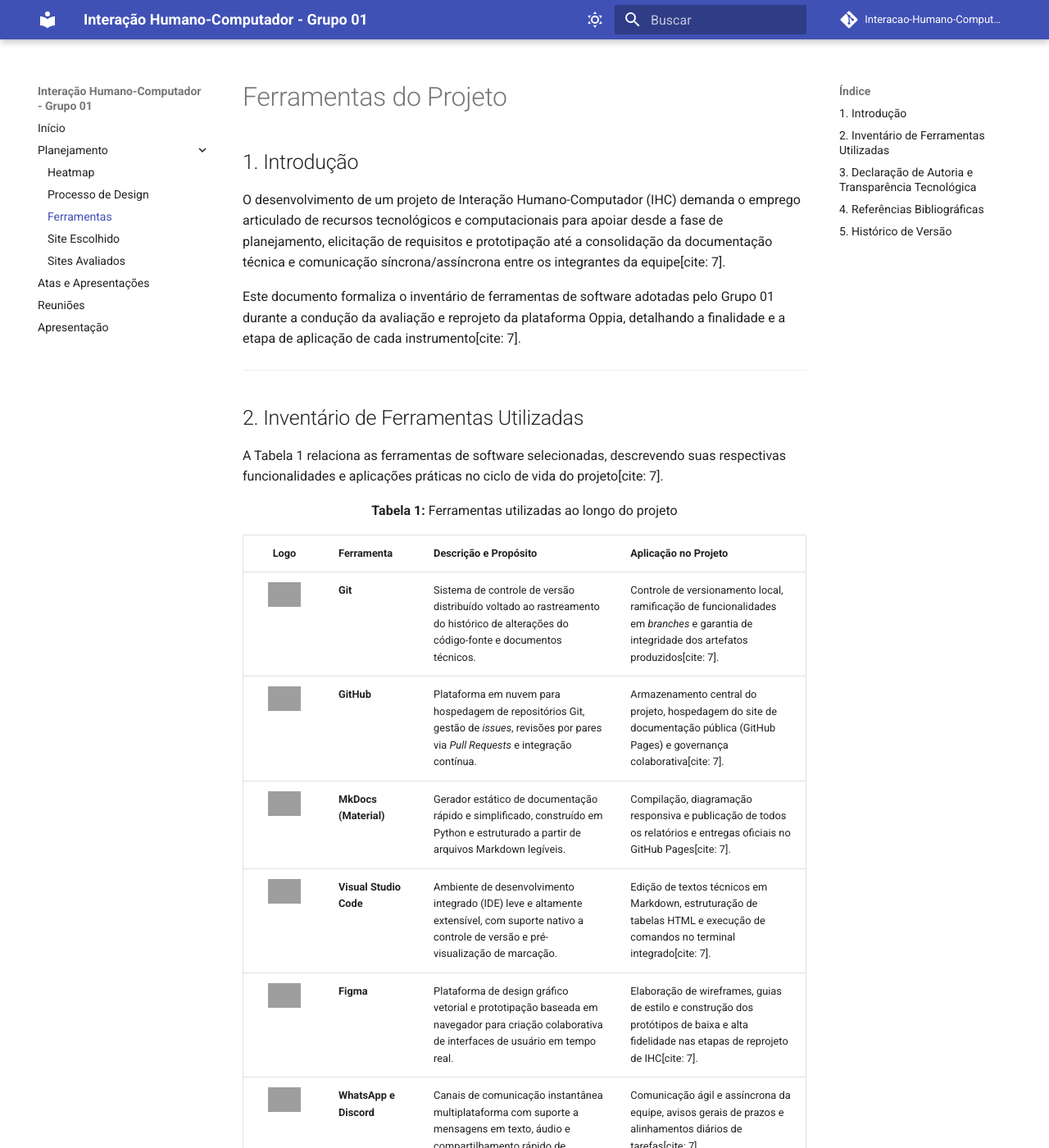
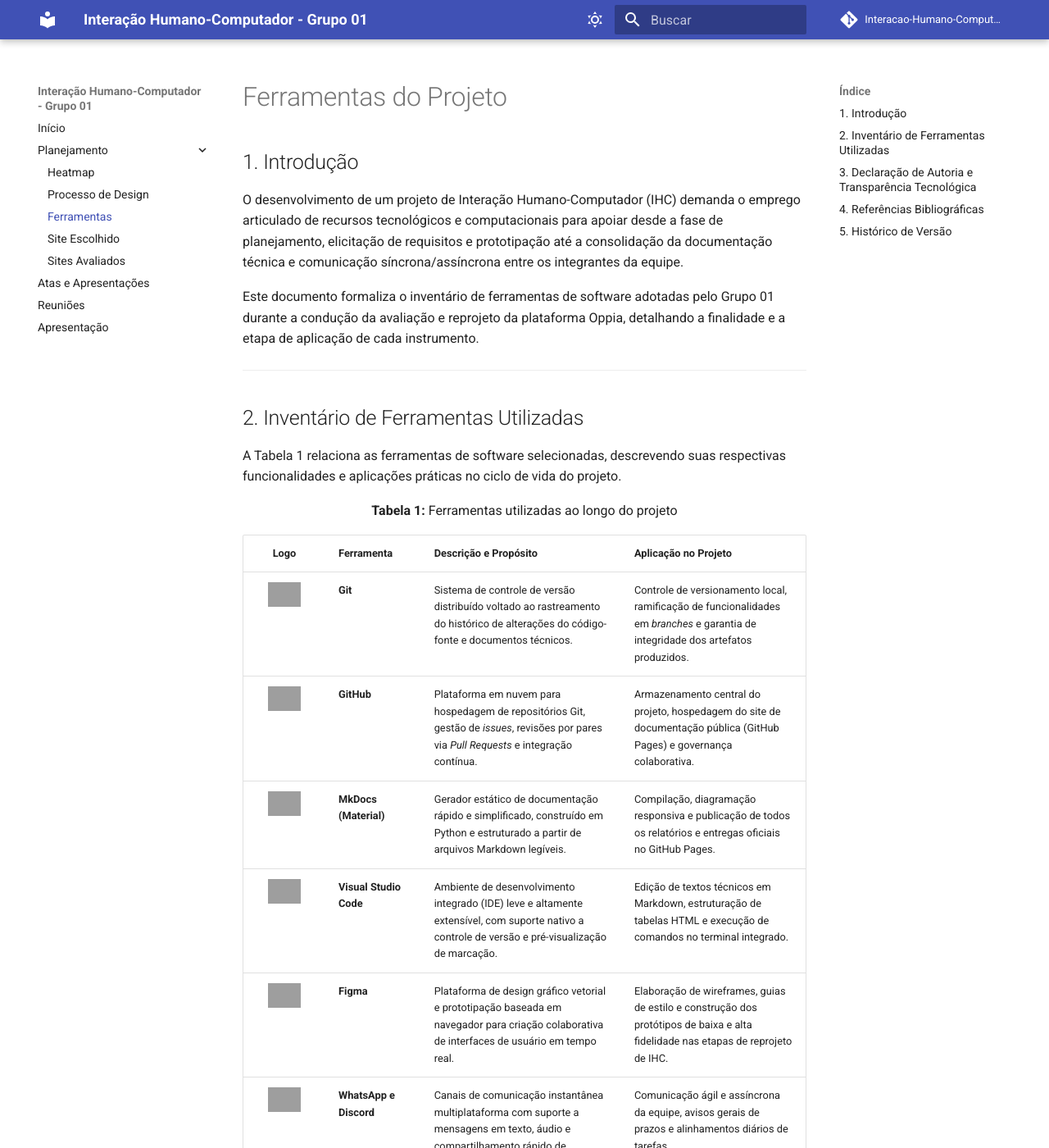
Before and after one commit to Interacao-Humano-Computador/2026.2-Grupo01, an MkDocs documentation site: the page built from docs/planejamento/ferramentas.md, in a window 1280 px wide and 1400 px high. Shown: the whole window at 82% size. Built offline with MkDocs 1.6.1 and Material for MkDocs 9.7.7, drawn with Linux system fonts in a browser that asks for light colours; comment, search, counter and statistics services are not loaded; some of the changed text lies outside the part shown; grey boxes are pictures that could not be loaded.

Commit message:
docs: atualiza planejamento e ferramentas

```diff
--- a/docs/planejamento/ferramentas.md
+++ b/docs/planejamento/ferramentas.md
@@ -2,15 +2,15 @@
 
 ## 1. Introdução
 
-O desenvolvimento de um projeto de Interação Humano-Computador (IHC) demanda o emprego articulado de recursos tecnológicos e computacionais para apoiar desde a fase de planejamento, elicitação de requisitos e prototipação até a consolidação da documentação técnica e comunicação síncrona/assíncrona entre os integrantes da equipe[cite: 7].
+O desenvolvimento de um projeto de Interação Humano-Computador (IHC) demanda o emprego articulado de recursos tecnológicos e computacionais para apoiar desde a fase de planejamento, elicitação de requisitos e prototipação até a consolidação da documentação técnica e comunicação síncrona/assíncrona entre os integrantes da equipe.
 
-Este documento formaliza o inventário de ferramentas de software adotadas pelo Grupo 01 durante a condução da avaliação e reprojeto da plataforma Oppia, detalhando a finalidade e a etapa de aplicação de cada instrumento[cite: 7].
+Este documento formaliza o inventário de ferramentas de software adotadas pelo Grupo 01 durante a condução da avaliação e reprojeto da plataforma Oppia, detalhando a finalidade e a etapa de aplicação de cada instrumento.
 
 ---
 
 ## 2. Inventário de Ferramentas Utilizadas
 
-A Tabela 1 relaciona as ferramentas de software selecionadas, descrevendo suas respectivas funcionalidades e aplicações práticas no ciclo de vida do projeto[cite: 7].
+A Tabela 1 relaciona as ferramentas de software selecionadas, descrevendo suas respectivas funcionalidades e aplicações práticas no ciclo de vida do projeto.
 
 <div align="center">
 
@@ -30,60 +30,60 @@
       <td align="center"><img src="https://raw.githubusercontent.com/devicons/devicon/master/icons/git/git-original.svg" width="40" alt="Git"/></td>
       <td align="left"><strong>Git</strong></td>
       <td align="left">Sistema de controle de versão distribuído voltado ao rastreamento do histórico de alterações do código-fonte e documentos técnicos.</td>
-      <td align="left">Controle de versionamento local, ramificação de funcionalidades em <em>branches</em> e garantia de integridade dos artefatos produzidos[cite: 7].</td>
+      <td align="left">Controle de versionamento local, ramificação de funcionalidades em <em>branches</em> e garantia de integridade dos artefatos produzidos.</td>
     </tr>
     <tr>
       <td align="center"><img src="https://raw.githubusercontent.com/devicons/devicon/master/icons/github/github-original.svg" width="40" alt="GitHub"/></td>
       <td align="left"><strong>GitHub</strong></td>
       <td align="left">Plataforma em nuvem para hospedagem de repositórios Git, gestão de <em>issues</em>, revisões por pares via <em>Pull Requests</em> e integração contínua.</td>
-      <td align="left">Armazenamento central do projeto, hospedagem do site de documentação pública (GitHub Pages) e governança colaborativa[cite: 7].</td>
+      <td align="left">Armazenamento central do projeto, hospedagem do site de documentação pública (GitHub Pages) e governança colaborativa.</td>
     </tr>
     <tr>
       <td align="center"><img src="https://squidfunk.github.io/mkdocs-material/assets/logo.png" width="40" alt="MkDocs"/></td>
       <td align="left"><strong>MkDocs (Material)</strong></td>
       <td align="left">Gerador estático de documentação rápido e simplificado, construído em Python e estruturado a partir de arquivos Markdown legíveis.</td>
-      <td align="left">Compilação, diagramação responsiva e publicação de todos os relatórios e entregas oficiais no GitHub Pages[cite: 7].</td>
+      <td align="left">Compilação, diagramação responsiva e publicação de todos os relatórios e entregas oficiais no GitHub Pages.</td>
     </tr>
     <tr>
       <td align="center"><img src="https://raw.githubusercontent.com/devicons/devicon/master/icons/vscode/vscode-original.svg" width="40" alt="VS Code"/></td>
       <td align="left"><strong>Visual Studio Code</strong></td>
       <td align="left">Ambiente de desenvolvimento integrado (IDE) leve e altamente extensível, com suporte nativo a controle de versão e pré-visualização de marcação.</td>
-      <td align="left">Edição de textos técnicos em Markdown, estruturação de tabelas HTML e execução de comandos no terminal integrado[cite: 7].</td>
+      <td align="left">Edição de textos técnicos em Markdown, estruturação de tabelas HTML e execução de comandos no terminal integrado.</td>
     </tr>
     <tr>
       <td align="center"><img src="https://raw.githubusercontent.com/devicons/devicon/master/icons/figma/figma-original.svg" width="40" alt="Figma"/></td>
       <td align="left"><strong>Figma</strong></td>
       <td align="left">Plataforma de design gráfico vetorial e prototipação baseada em navegador para criação colaborativa de interfaces de usuário em tempo real.</td>
-      <td align="left">Elaboração de wireframes, guias de estilo e construção dos protótipos de baixa e alta fidelidade nas etapas de reprojeto de IHC[cite: 7].</td>
+      <td align="left">Elaboração de wireframes, guias de estilo e construção dos protótipos de baixa e alta fidelidade nas etapas de reprojeto de IHC.</td>
     </tr>
     <tr>
       <td align="center"><img src="https://upload.wikimedia.org/wikipedia/commons/d/d5/Slack_icon_2019.svg" width="40" alt="Discord/WhatsApp"/></td>
       <td align="left"><strong>WhatsApp e Discord</strong></td>
       <td align="left">Canais de comunicação instantânea multiplataforma com suporte a mensagens em texto, áudio e compartilhamento rápido de arquivos.</td>
-      <td align="left">Comunicação ágil e assíncrona da equipe, avisos gerais de prazos e alinhamentos diários de tarefas[cite: 7].</td>
+      <td align="left">Comunicação ágil e assíncrona da equipe, avisos gerais de prazos e alinhamentos diários de tarefas.</td>
     </tr>
     <tr>
       <td align="center"><img src="https://upload.wikimedia.org/wikipedia/commons/9/9b/Google_Meet_icon_%282020%29.svg" width="40" alt="Google Meet/Teams"/></td>
       <td align="left"><strong>Microsoft Teams / Google Meet</strong></td>
       <td align="left">Plataformas corporativas para realização de reuniões virtuais síncronas com transmissão de áudio, vídeo e gravação de chamadas.</td>
-      <td align="left">Condução das reuniões semanais de planejamento, discussões de alinhamento e gravação de atas síncronas com registro audiovisual[cite: 7].</td>
+      <td align="left">Condução das reuniões semanais de planejamento, discussões de alinhamento e gravação de atas síncronas com registro audiovisual.</td>
     </tr>
     <tr>
       <td align="center"><img src="https://upload.wikimedia.org/wikipedia/commons/e/e1/YouTube_play_buttom_icon_%282013-2017%29.svg" width="40" alt="YouTube"/></td>
       <td align="left"><strong>YouTube</strong></td>
       <td align="left">Serviço de compartilhamento de vídeos digitais com suporte a controles de privacidade (público, privado e não listado).</td>
-      <td align="left">Hospedagem na modalidade "Não Listado" das apresentações formais de cada etapa exigidas pelo professor e das reuniões gravadas[cite: 7].</td>
+      <td align="left">Hospedagem na modalidade "Não Listado" das apresentações formais de cada etapa exigidas pelo professor e das reuniões gravadas.</td>
     </tr>
     <tr>
       <td align="center"><img src="https://upload.wikimedia.org/wikipedia/commons/d/da/Google_Drive_logo_%282020-present%29.svg" width="40" alt="Google Drive / Planilhas"/></td>
       <td align="left"><strong>Google Drive / Sheets</strong></td>
       <td align="left">Conjunto de aplicativos em nuvem para armazenamento de arquivos e criação colaborativa de planilhas e documentos.</td>
-      <td align="left">Tabulação dos dados da matriz de horários para geração do Heatmap e repositório compartilhado de arquivos brutos[cite: 5, 7].</td>
+      <td align="left">Tabulação dos dados da matriz de horários para geração do Heatmap e repositório compartilhado de arquivos brutos.</td>
     </tr>
   </tbody>
 </table>
 
-<p><em>Fonte: Autores (2026)[cite: 7].</em></p>
+<p><em>Fonte: Autores (2026).</em></p>
 
 </div>
 
@@ -97,14 +97,14 @@
 
 ## 4. Referências Bibliográficas
 
-1. BARBOSA, Simone Diniz Junqueiro; SILVA, Bruno Santana da; SILVEIRA, Milene Selbach; GASPARINI, Isabela; DARIN, Ticianne; BARBOSA, Gabriel Diniz Junqueiro. **Interação Humano-Computador e Experiência do Usuário**. 1. ed. Autopublicação, 2021[cite: 2].
-2. PREFEITURA MUNICIPAL DE NOVA IORQUE. **Ferramentas do Projeto de IHC**. Grupo 06 (2024.2), Faculdade UnB Gama. Disponível em: <https://interacao-humano-computador.github.io/2024.2-Prefeitura-Municipal-de-Nova-Iorque/docs/planejamento/ferramentas>. Acesso em: 06 set. 2026[cite: 5].
+1. BARBOSA, Simone Diniz Junqueiro; SILVA, Bruno Santana da; SILVEIRA, Milene Selbach; GASPARINI, Isabela; DARIN, Ticianne; BARBOSA, Gabriel Diniz Junqueiro. **Interação Humano-Computador e Experiência do Usuário**. 1. ed. Autopublicação, 2021.
+2. PREFEITURA MUNICIPAL DE NOVA IORQUE. **Ferramentas do Projeto de IHC**. Grupo 06 (2024.2), Faculdade UnB Gama. Disponível em: <https://interacao-humano-computador.github.io/2024.2-Prefeitura-Municipal-de-Nova-Iorque/docs/planejamento/ferramentas>. Acesso em: 06 set. 2026.
 
 ---
 
 ## 5. Histórico de Versão
 
-A Tabela 2 documenta o histórico de modificações e revisões deste artefato[cite: 5, 7].
+A Tabela 2 documenta o histórico de modificações e revisões deste artefato.
 
 <div align="center">
 
@@ -131,6 +131,6 @@
   </tbody>
 </table>
 
-<p><em>Fonte: Autores (2026)[cite: 7].</em></p>
+<p><em>Fonte: Autores (2026).</em></p>
 
 </div>
```
Also changed, not shown: docs/planejamento/cronograma/cronograma_planejado.md (+5 -0 lines), docs/planejamento/ferramentas_utilizadas.md (+1 -1 lines), docs/planejamento/processo_de_design.md (+13 -2 lines), docs/planejamento/sites_avaliados.md (+11 -11 lines).
